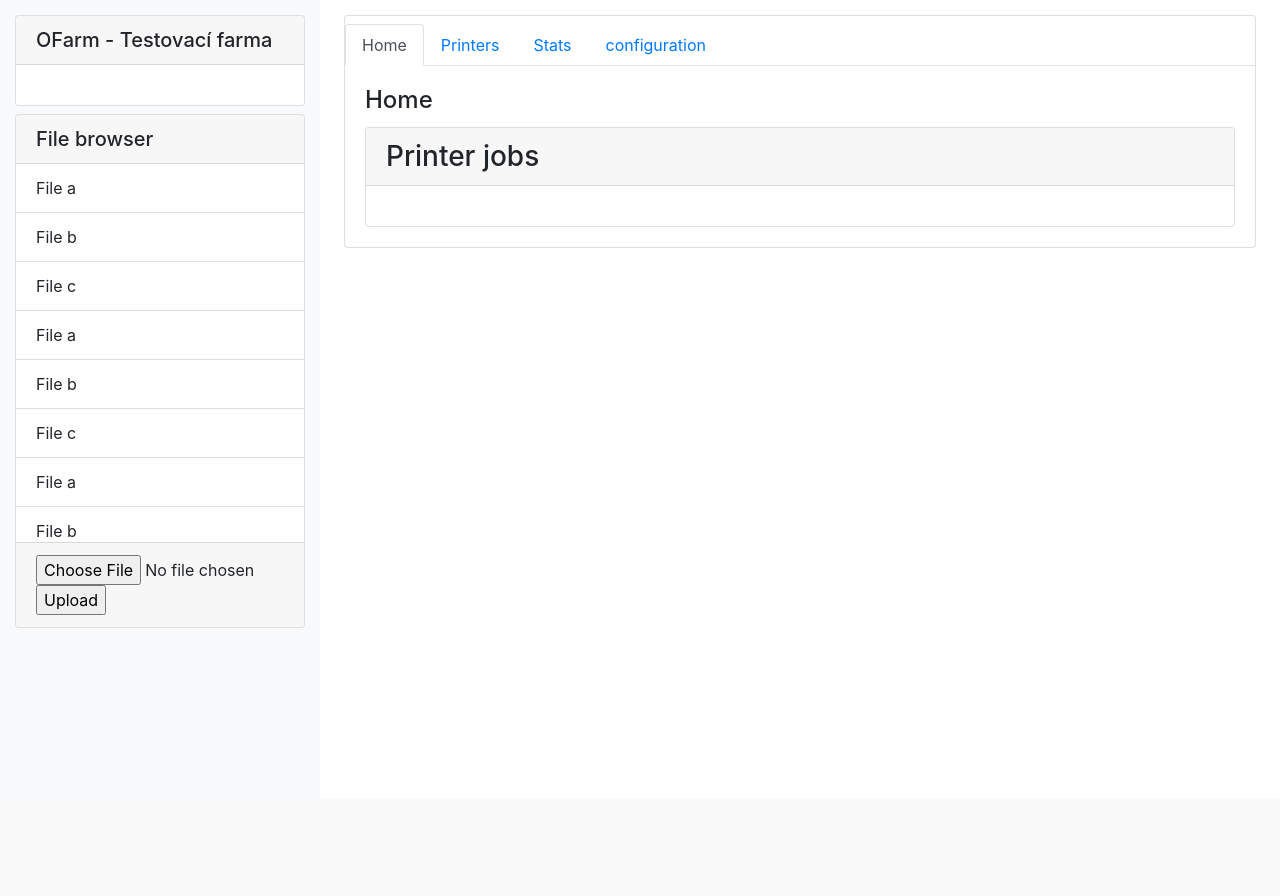
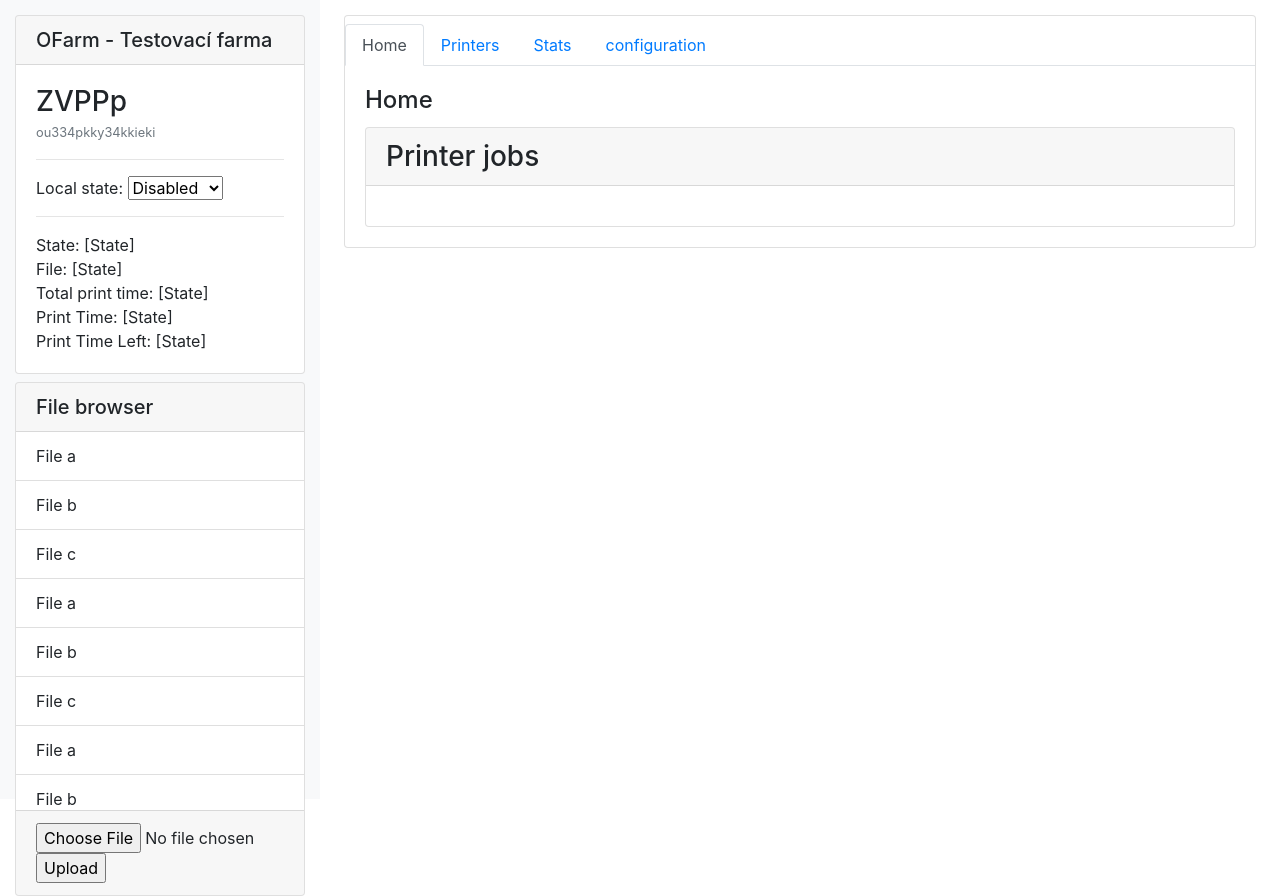
Before and after one commit to roman-dvorak/O3Farm, a Python web app: template src/OFarm/templates/index.html in a window 1280 px wide. Shown: the part 41-937 px from the top of the page. Before the commit the page ends 669 px from the top, so only its background shows below. Run offline with Jinja, Linux system fonts and the light colour scheme; the template is opened without the code that fills it, so the values that code supplies are empty; some libraries are stand-ins or nearby versions.

Commit message:
priprava nove tridy, ukazka layoutu

```diff
--- a/src/OFarm/templates/index.printers.card.template.html
+++ b/src/OFarm/templates/index.printers.card.template.html
@@ -10,7 +10,10 @@
 	</div>
   	<div class="card-body p-2">
   		<div>
-  			<span>State:</span>
+  			<span>Local state:</span>
+  			<strong class="printer_local_state">[state]</strong><br>
+
+  			<span>Remote state:</span>
   			<strong class="printer_state">[state]</strong><br>
 
   			<span>File:</span>
--- a/src/OFarm/templates/index.printers.html
+++ b/src/OFarm/templates/index.printers.html
@@ -1,4 +1,31 @@
 
+<style type="text/css">
+
+	.local-status-bg-0{
+		background: gray;
+	}
+
+	.local-status-bg-1{
+		background: gray;
+	}
+
+	.local-status-bg-2{
+		background: green;
+	}
+
+	.local-status-bg-3{
+		background: blue;
+	}
+
+	.local-status-bg-4{
+		background: orange;
+	}
+
+	.local-status-bg-5{
+		background: red;
+	}
+
+</style>
 
 <div style="card">
 	<div class="card-body">
@@ -17,6 +44,25 @@
 <script type="text/javascript">
 
 
+function load_printer(id){
+	$.ajax({
+        type: "GET",
+        contentType: "application/json; charset=utf-8",
+        url: "/printer/"+id,
+        success: function( data, textStatus, jQxhr ){
+			console.log(data);
+
+        },
+        error: function( jqXhr, textStatus, errorThrown ){
+            console.log( errorThrown );
+        }
+    });
+
+
+
+}
+
+
 function reload_printers(){
 	$.ajax({
         type: "GET",
@@ -30,7 +76,10 @@ function reload_printers(){
 				var tmp = document.getElementById("printer_card_template").content.cloneNode(true);
 				tmp.querySelector('.name').innerText = p.info.name;
 				tmp.querySelector('.web_link').href = p.info.url;
-				tmp.querySelector('.printer_state').innerText = p.status.state.text;
+				tmp.querySelector('.printer_state').innerText = p.status.state;
+
+				tmp.querySelector('.card-header').classList.add("local-status-bg-"+String(p.status.local_state));
+				tmp.querySelector('.card-header').setAttribute("onclick","load_printer('"+p.info.id+"');");
 
 				var temp = "";
 				for(t in p.status.temperature){
--- a/src/OFarm/templates/sidebar.html
+++ b/src/OFarm/templates/sidebar.html
@@ -1,6 +1,41 @@
 <div class="card mt-3">
   <h5 class="card-header">OFarm - Testovací farma</h5>
   <div class="card-body">
+
+  	<h3 class="mb-0"> ZVPPp </h3>
+  	<small class="text-muted">ou334pkky34kkieki</small>
+  	<hr>
+  	<span>Local state:</span>
+  	<select>
+  		<option disabled>OffLine</option>
+  		<option>Disabled</option>
+  		<option>Ready</option>
+  		<option disabled>Printing</option>
+  		<option>Post print</option>
+  		<option disabled>Error</option>
+  	</select>
+
+  	<hr>
+  	<span>State:</span>
+  	<bold>[State]</bold>
+  	<br>
+
+  	<span>File:</span>
+  	<bold>[State]</bold>
+  	<br>
+
+  	<span>Total print time:</span>
+  	<bold>[State]</bold>
+  	<br>
+
+  	<span>Print Time:</span>
+  	<bold>[State]</bold>
+  	<br>
+
+  	<span>Print Time Left:</span>
+  	<bold>[State]</bold>
+
+
   </div>
 </div>
 
```
Also changed, not shown: src/OFarm/printer/__init__.py (+29 -0 lines), src/OFarm/server.py (+5 -2 lines).
